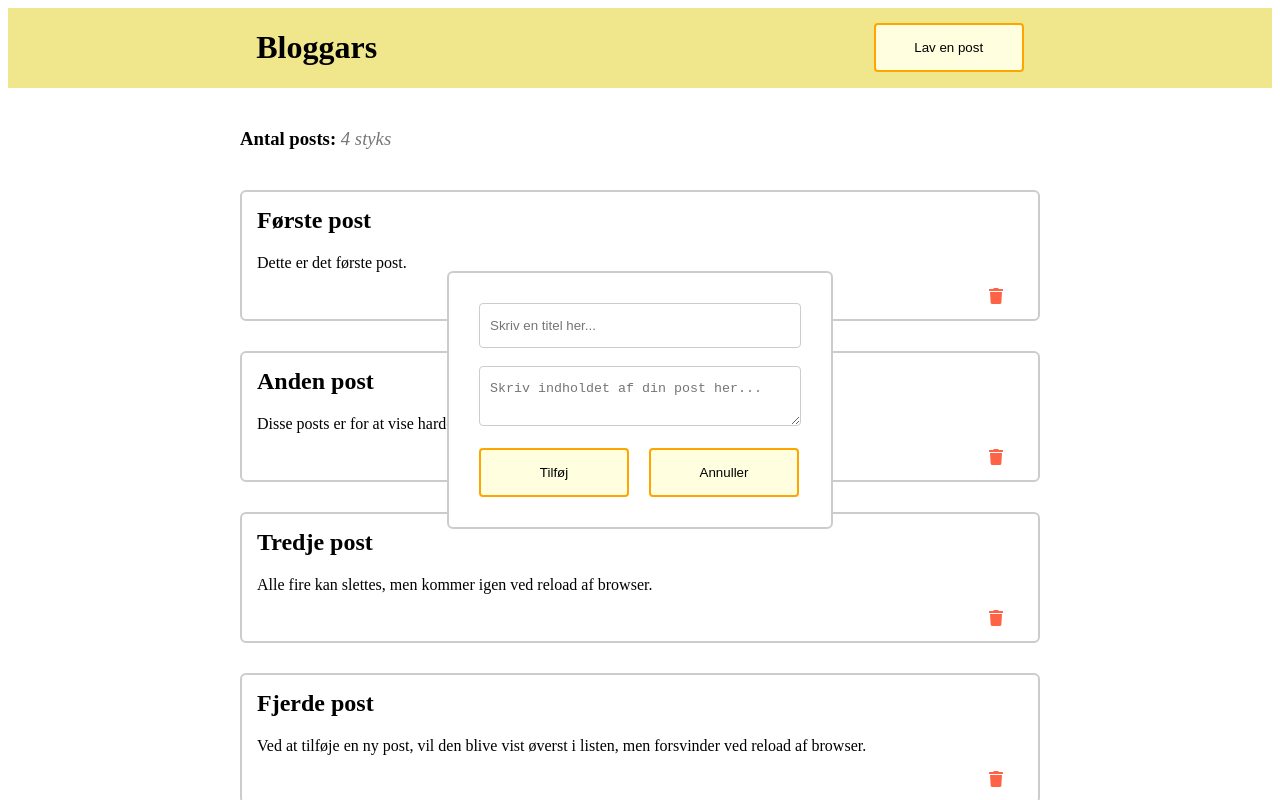
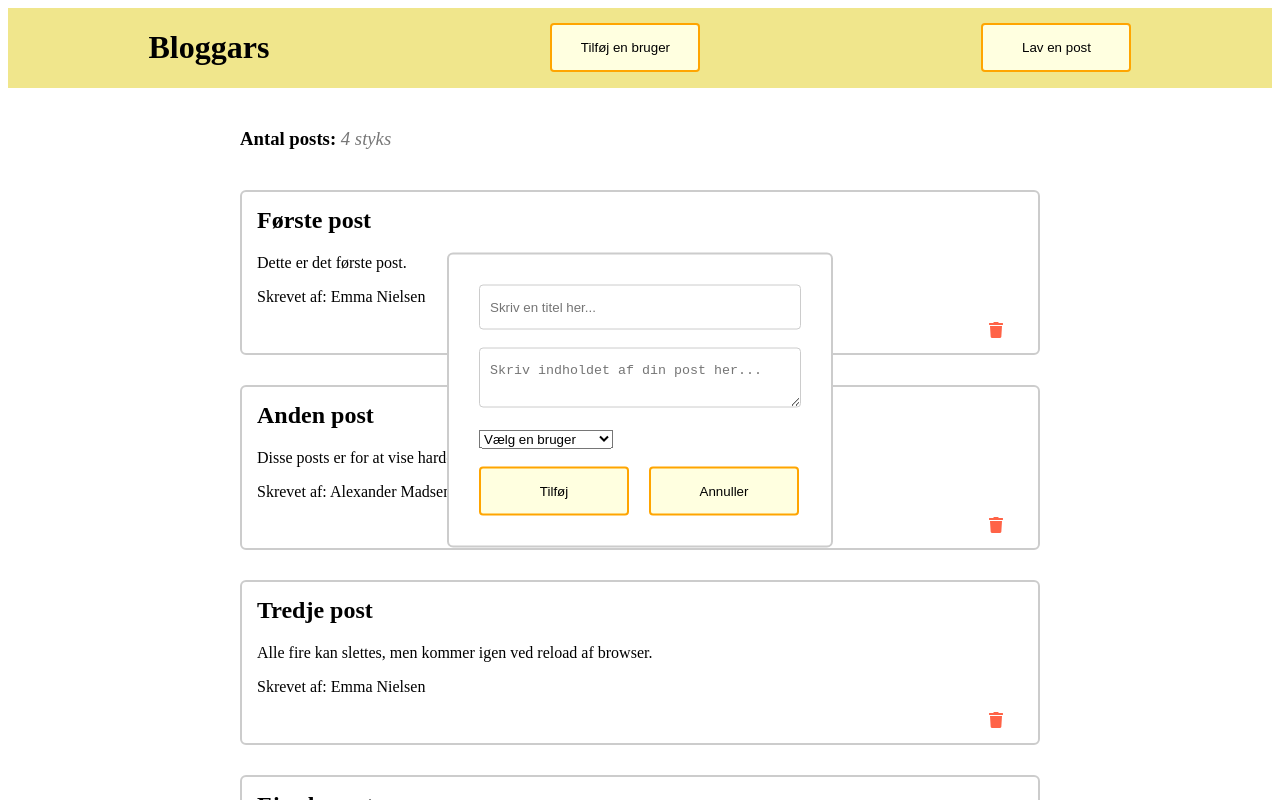
Before and after one commit to SofNyb/context, a React (Create React App) app: page / in a window 1280 px wide. Both pictures are taken after a click on the button "Lav en post". Shown: the top 800 px of the page. Built offline with nearby package versions, Linux system fonts and the light colour scheme.

Commit message:
Tilføjet adduser-funktionalitet, opdateret props m.m.

```diff
--- a/public/index.html
+++ b/public/index.html
@@ -37,10 +37,6 @@
     <noscript>You need to enable JavaScript to run this app.</noscript>
     <div id="root"></div>
 
-    <div class="text-center md:text-left">
-      <div class="bg-blue-500 text-white p-4">Hej!</div>
-    </div>
-
     <!--
       This HTML file is a template.
       If you open it directly in the browser, you will see an empty page.
--- a/src/components/AddPost.js
+++ b/src/components/AddPost.js
@@ -1,10 +1,11 @@
 import { useContext, useState } from "react";
 import { AppContext } from "../contexts/AppState";
 
-const AddPost = ({ closeModal }) => {
+const AddPost = ({ closePostModal }) => {
   const { addPost } = useContext(AppContext);
   const [title, setTitle] = useState("");
   const [body, setBody] = useState("");
+  const [userId, setUserId] = useState("");
   const [error, setError] = useState(false);
 
   const validateInputs = (e) => {
@@ -12,8 +13,8 @@ const AddPost = ({ closeModal }) => {
 
     if (!title || !body) return setError("Alle felter skal udfyldes.");
 
-    addPost({ title, body });
-    closeModal();
+    addPost({ title, body, userId });
+    closePostModal();
   };
 
   return (
@@ -32,10 +33,27 @@ const AddPost = ({ closeModal }) => {
         ></textarea>
         <br />
         <br />
+        <select
+          id="users"
+          value={userId}
+          onChange={(e) => setUserId(e.target.value)}
+        >
+          <option value="" disabled>
+            Vælg en bruger
+          </option>
+          {/*{usersOptions}*/}
+
+          <option value="1">Emma Nielsen</option>
+          <option value="2">Alexander Madsen</option>
+          <option value="3">Lucas Pedersen</option>
+          <option value="4">Isabella Andersen</option>
+        </select>
+        <br />
+        <br />
         <button className="add" type="submit">
           Tilføj
         </button>
-        <button type="submit" onClick={() => closeModal()}>
+        <button type="submit" onClick={() => closePostModal()}>
           Annuller
         </button>
         <br />
--- /dev/null
+++ b/src/components/AddUsers.js
@@ -0,0 +1,43 @@
+import { useContext, useState } from "react";
+import { AppContext } from "../contexts/AppState";
+
+const AddUsers = ({ closeUsersModal }) => {
+  const { addUsers, nextUserId } = useContext(AppContext);
+  const [name, setName] = useState("");
+  const [error, setError] = useState(false);
+
+  const validateInputs = (e) => {
+    e.preventDefault();
+
+    if (!name) return setError("Navn skal udfyldes.");
+
+    addUsers({ userId: nextUserId, name });
+    setName("");
+    closeUsersModal();
+  };
+
+  return (
+    <>
+      <form onSubmit={validateInputs}>
+        <input
+          type="text"
+          placeholder="Skriv dit navn her..."
+          value={name}
+          onChange={(e) => setName(e.target.value)}
+        />
+        <br />
+        <br />
+        <button className="add" type="submit">
+          Tilføj
+        </button>
+        <button type="button" onClick={() => closeUsersModal()}>
+          Annuller
+        </button>
+        <br />
+        {error && <p>{error}</p>}
+      </form>
+    </>
+  );
+};
+
+export default AddUsers;
--- a/src/components/Header.js
+++ b/src/components/Header.js
@@ -1,18 +1,35 @@
 import { useState } from "react";
 import AddPost from "./AddPost";
+import AddUsers from "./AddUsers";
 
 const Header = () => {
-  const [openModal, setOpenModal] = useState(false);
+  const [usersModalOpen, setUsersModalOpen] = useState(false);
+  const [postModalOpen, setPostModalOpen] = useState(false);
 
-  const closeModal = () => {
-    setOpenModal(false);
+  const openUsersModal = () => {
+    setUsersModalOpen(true);
+  };
+
+  const closeUsersModal = () => {
+    setUsersModalOpen(false);
+  };
+
+  const openPostModal = () => {
+    setPostModalOpen(true);
+  };
+
+  const closePostModal = () => {
+    setPostModalOpen(false);
   };
 
   return (
     <header>
       <h1>Bloggars</h1>
-      <button onClick={() => setOpenModal(!openModal)}>Lav en post</button>
-      {openModal && <AddPost closeModal={closeModal} />}
+      <button onClick={openUsersModal}>Tilføj en bruger</button>
+      {usersModalOpen && <AddUsers closeUsersModal={closeUsersModal} />}
+
+      <button onClick={openPostModal}>Lav en post</button>
+      {postModalOpen && <AddPost closePostModal={closePostModal} />}
     </header>
   );
 };
--- a/src/components/PostItem.js
+++ b/src/components/PostItem.js
@@ -1,13 +1,17 @@
 import { useContext } from "react";
 import { AppContext } from "../contexts/AppState";
 
-const PostItem = ({ post: { title, id, body } }) => {
-  const { deletePost } = useContext(AppContext);
+const PostItem = ({ post: { title, id, body, userId } }) => {
+  const { deletePost, users } = useContext(AppContext);
+  const user = users.find((user) => user.userId === userId);
+
+  console.log(users);
 
   return (
     <li>
       <h2>{title}</h2>
       <p>{body}</p>
+      {user && <p>Skrevet af: {user.name}</p>}
       <div>
         <i className="fas fa-edit"></i>
         <i className="fas fa-trash" onClick={() => deletePost(id)}></i>
--- a/src/contexts/AppState.js
+++ b/src/contexts/AppState.js
@@ -14,6 +14,16 @@ const appReducer = (state, action) => {
         posts: [action.payload, ...state.posts],
       };
     }
+    case "ADD_USER": {
+      return {
+        ...state,
+        users: [
+          ...state.users,
+          { userId: action.payload.userId, name: action.payload.name },
+        ],
+        nextUserId: state.nextUserId + 1,
+      };
+    }
     default: {
       return state;
     }
@@ -26,23 +36,50 @@ const initialState = {
       id: 1,
       title: "Første post",
       body: "Dette er det første post.",
+      userId: 1,
+      name: "Emma Nielsen",
     },
     {
       id: 2,
       title: "Anden post",
       body: "Disse posts er for at vise hardcoded initial state.",
+      userId: 2,
+      name: "Alexander Madsen",
     },
     {
       id: 3,
       title: "Tredje post",
       body: "Alle fire kan slettes, men kommer igen ved reload af browser.",
+      userId: 1,
+      name: "Emma Nielsen",
     },
     {
       id: 4,
       title: "Fjerde post",
       body: "Ved at tilføje en ny post, vil den blive vist øverst i listen, men forsvinder ved reload af browser.",
+      userId: 4,
+      name: "Isabella Andersen",
     },
   ],
+  users: [
+    {
+      userId: 1,
+      name: "Emma Nielsen",
+    },
+    {
+      userId: 2,
+      name: "Alexander Madsen",
+    },
+    {
+      userId: 3,
+      name: "Lucas Pedersen",
+    },
+    {
+      userId: 4,
+      name: "Isabella Andersen",
+    },
+  ],
+  nextUserId: 5,
 };
 
 export const AppContext = createContext(initialState);
@@ -64,12 +101,22 @@ export const AppProvider = ({ children }) => {
     });
   };
 
+  const addUsers = (user) => {
+    dispatch({
+      type: "ADD_USER",
+      payload: user,
+    });
+  };
+
   return (
     <AppContext.Provider
       value={{
         posts: state.posts,
+        users: state.users,
         deletePost,
         addPost,
+        addUsers,
+        nextUserId: state.nextUserId,
       }}
     >
       {children}
```
